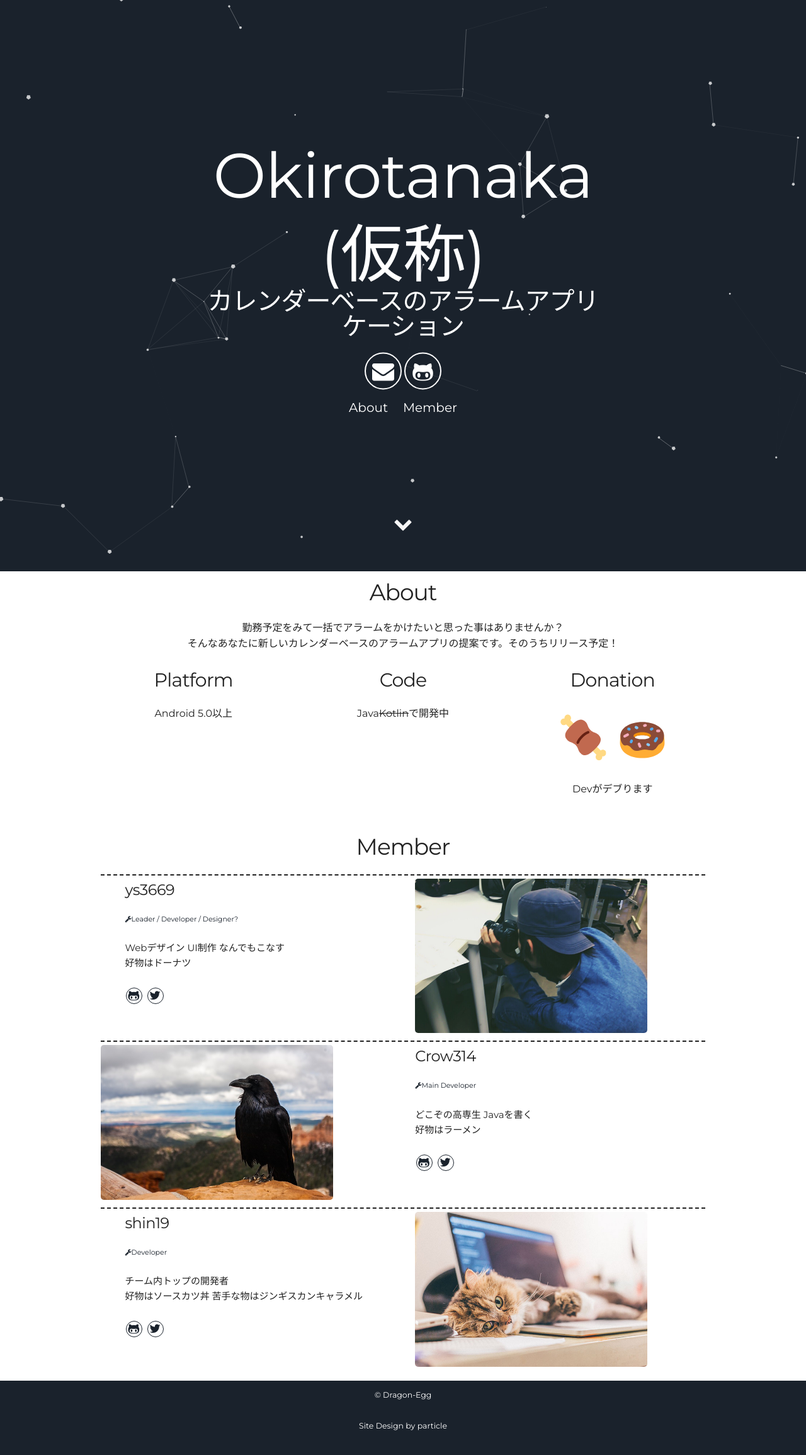
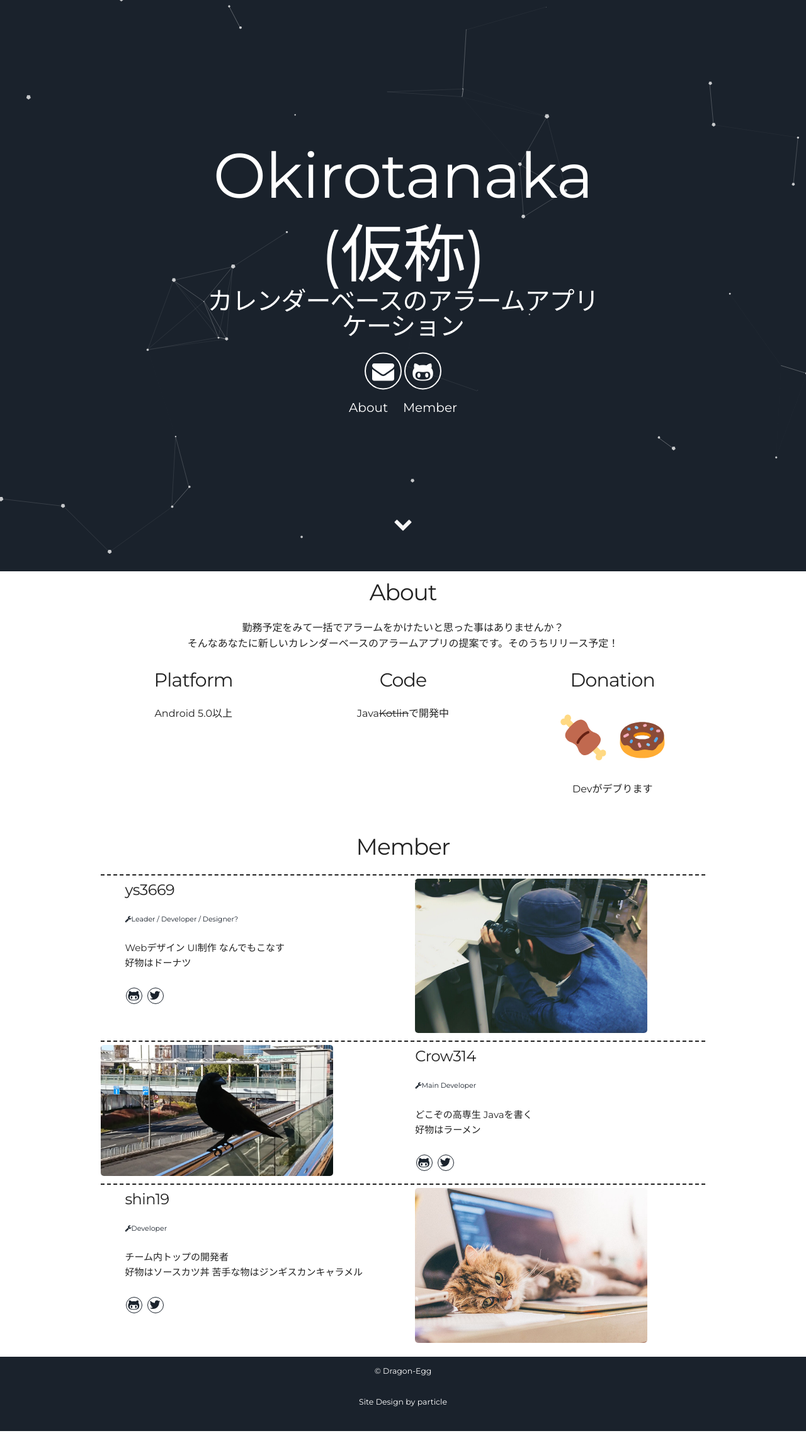
Before and after one commit to Dragon-Egg/Okirotanaka-Web, a Jekyll site: the page built from docs/index.html, in a window 1280 px wide. Shown: the whole page at 63% size. Built offline with Jekyll 4.4.1, drawn with Linux system fonts in a browser that asks for light colours; after the commit the page ends 2272 px from its top, so only the background shows below that.

Commit message:
/br -> br
What is "/br" ?

```diff
--- a/docs/_includes/Member.html
+++ b/docs/_includes/Member.html
@@ -4,12 +4,12 @@
   </div>
   <div class="row user-projects">
     <div class="six columns right">
-      <img alt="ys_Camera" src="{{ "/assets/img/ys_Camera.jpg" | prepend: site.baseurl }}" />
+      <img alt="ys_Camera" src="{{ "/assets/img/ys_Camera.jpg" | prepend: site.baseurl }}">
     </div>
     <div class="six columns">
       <h5>ys3669</h5>
       <p class="role"><i class="fa fa-wrench" aria-hidden="true"></i>Leader / Developer / Designer?</p>
-      <p>Webデザイン UI制作 なんでもこなす</br>
+      <p>Webデザイン UI制作 なんでもこなす<br>
         好物はドーナツ</p>
 
       <div class="member-link">
@@ -21,12 +21,12 @@
 
   <div class="row user-projects">
     <div class="six columns">
-      <img alt="crow" src="{{ "/assets/img/crow.jpg" | prepend: site.baseurl }}" />
+      <img alt="crow" src="{{ "/assets/img/crow_photo.JPG" | prepend: site.baseurl }}">
     </div>
     <div class="six columns right">
       <h5>Crow314</h5>
       <p class="role"><i class="fa fa-wrench" aria-hidden="true"></i>Main Developer</p>
-      <p>どこぞの高専生 Javaを書く</br>
+      <p>どこぞの高専生 Javaを書く<br>
         好物はラーメン</p>
 
       <div class="member-link">
@@ -38,13 +38,13 @@
 
   <div class="row user-projects">
     <div class="six columns right">
-      <img alt="shin-Cat" src="{{ "/assets/img/shin-Cat.jpg" | prepend: site.baseurl }}" />
+      <img alt="shin-Cat" src="{{ "/assets/img/shin-Cat.jpg" | prepend: site.baseurl }}">
     </div>
     <div class="six columns">
       <h5>shin19</h5>
       <p class="role"><i class="fa fa-wrench" aria-hidden="true"></i>Developer</p>
       <p>チーム内トップの開発者
-        </br>好物はソースカツ丼 苦手な物はジンギスカンキャラメル</p>
+        <br>好物はソースカツ丼 苦手な物はジンギスカンキャラメル</p>
 
       <div class="member-link">
         <a class="project-link" href="https://github.com/shin19"><i class="fa fa-github-alt" aria-hidden="true"></i></a>
```
